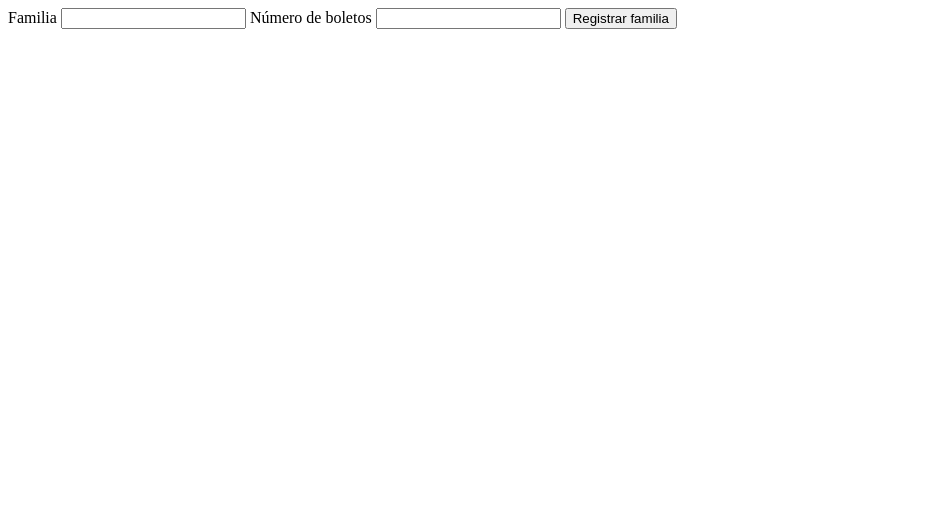
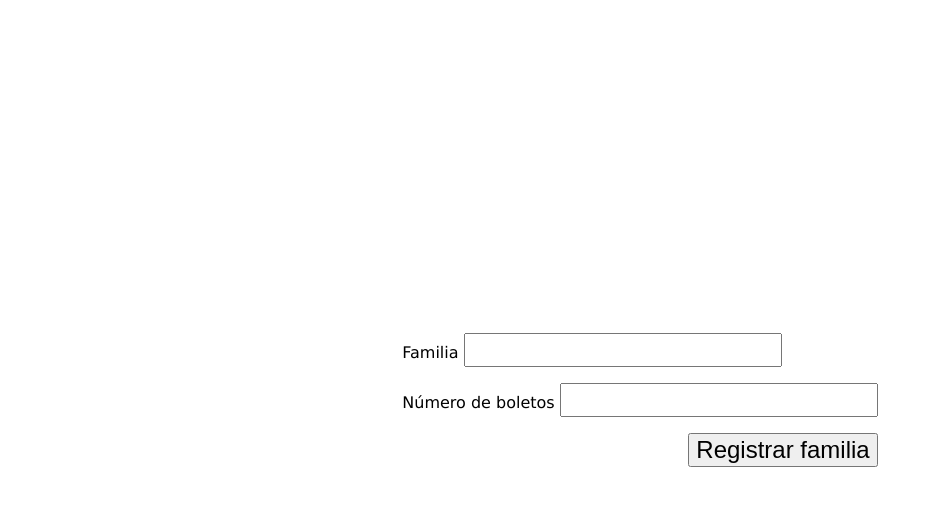
Before and after one commit to AlanVegaS/invites-front, a plain HTML site: page index.html in a window 1280 px wide. Shown: the whole page, without its empty margins (0-933 px from the left). Drawn offline with Linux system fonts and the light colour scheme.

Commit message:
add style and production end point

```diff
--- a/index.html
+++ b/index.html
@@ -1,18 +1,28 @@
 <!DOCTYPE html>
 <html lang="en">
+
 <head>
     <meta charset="UTF-8">
     <meta name="viewport" content="width=device-width, initial-scale=1.0">
     <title>Document</title>
 </head>
+<link rel="stylesheet" href="styles/main.css">
+
 <body>
     <form action="" method="post" id="form-family">
-        <label for="family">Familia</label>
-        <input type="text" name="family" id="family">
-        <label for="guests">Número de boletos</label>
-        <input type="text" name="guests" id="guests">
-        <input type="submit" value="Registrar familia">
+        <div id="family-group" class="group">
+            <label for="family">Familia</label>
+            <input type="text" name="family" id="family">
+        </div>
+        <div id="guest-group" class="group">
+            <label for="guests">Número de boletos</label>
+            <input type="text" name="guests" id="guests">
+        </div>
+        <div id="submit-group" class="group">
+            <input type="submit" value="Registrar familia">
+        </div>
     </form>
 </body>
 <script src="./js/index.js"></script>
+
 </html>
--- a/js/index.js
+++ b/js/index.js
@@ -4,7 +4,7 @@ const guestsInput = document.getElementById('guests')
 
 familyForm.addEventListener('submit', async e => {
     e.preventDefault()
-    await fetch('http://localhost:5000/send-message', {
+    await fetch('https://node-test.fly.dev/send-message', {
         method: 'POST',
         headers: {
             'Content-Type': 'application/json',
--- /dev/null
+++ b/styles/main.css
@@ -0,0 +1,25 @@
+body {
+    width: 100%;
+    height: 100vh;
+    display: flex;
+    margin: 0;
+    font-family: Verdana, Geneva, Tahoma, sans-serif
+}
+
+form {
+    margin: auto;
+    font-weight: 500;
+}
+
+input{
+    font-size: 1.5rem;
+}
+
+.group {
+    margin: 1rem;
+}
+
+#submit-group{
+    display: flex;
+    flex-direction: row-reverse;
+}
```
